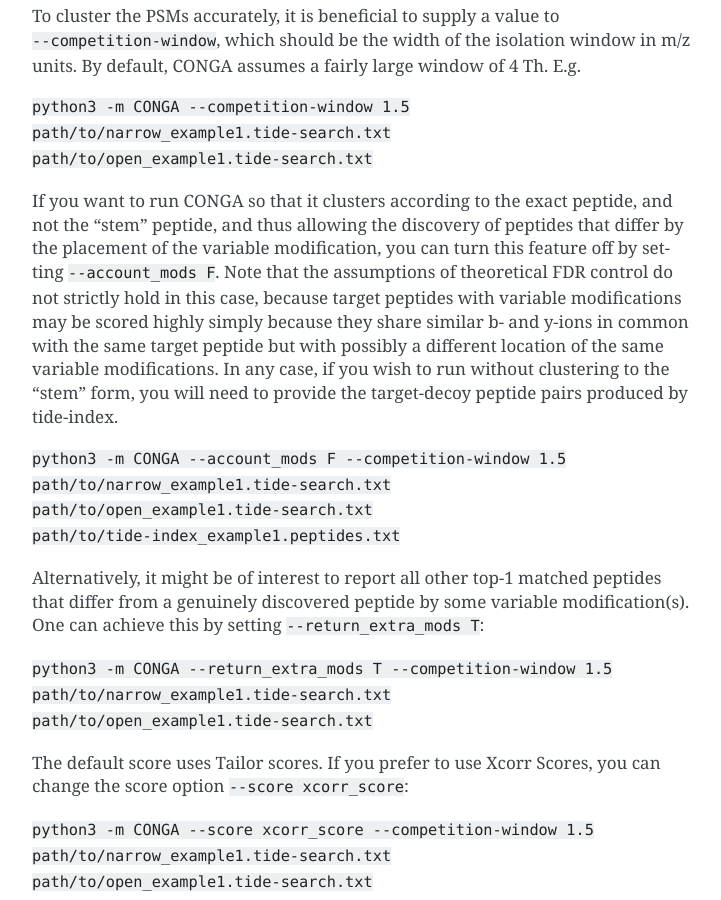
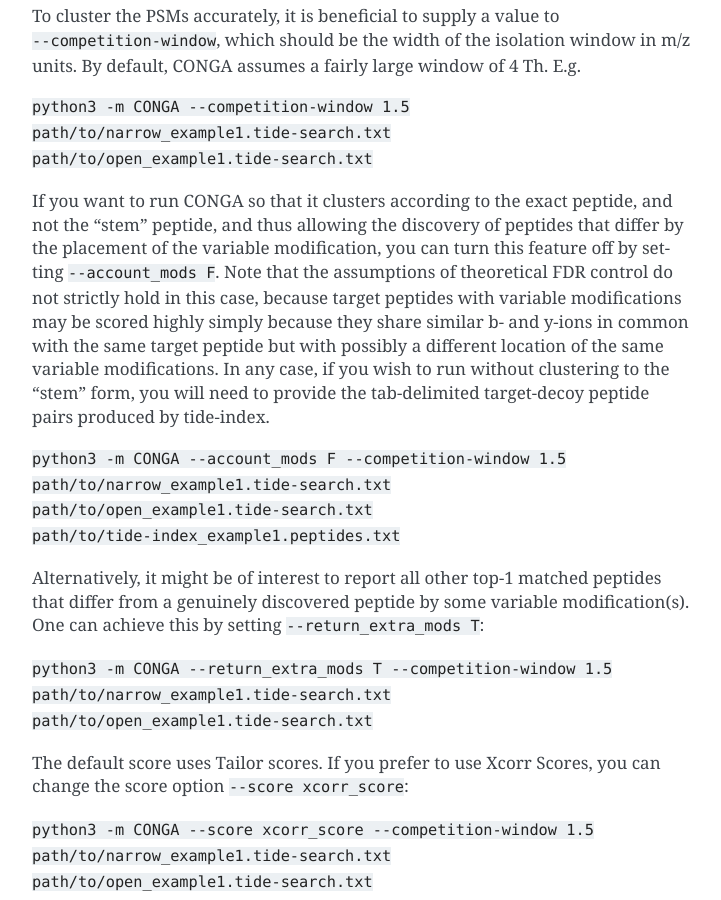
Before and after one commit to freejstone/CONGA, a Sphinx documentation site: the page built from docs/pages/tutorial_example.rst, in a window 1280 px wide and 900 px high, scrolled down 619 px. Shown: the whole window, without its empty margins (388-1109 px from the left). Built offline with Sphinx 7.4.7, drawn with Linux system fonts in a browser that asks for light colours; some of the changed text lies outside the part shown.

```diff
--- a/docs/pages/tutorial_example.rst
+++ b/docs/pages/tutorial_example.rst
@@ -26,7 +26,7 @@
 
 ``python3 -m CONGA --competition-window 1.5 path/to/narrow_example1.tide-search.txt path/to/open_example1.tide-search.txt``
 
-If you want to run CONGA so that it clusters according to the exact peptide, and not the "stem" peptide, and thus allowing the discovery of peptides that differ by the placement of the variable modification, you can turn this feature off by setting ``--account_mods F``. Note that the assumptions of theoretical FDR control do not strictly hold in this case, because target peptides with variable modifications may be scored highly simply because they share similar b- and y-ions in common with the same target peptide but with possibly a different location of the same variable modifications. In any case, if you wish to run without clustering to the "stem" form, you will need to provide the target-decoy peptide pairs produced by tide-index.
+If you want to run CONGA so that it clusters according to the exact peptide, and not the "stem" peptide, and thus allowing the discovery of peptides that differ by the placement of the variable modification, you can turn this feature off by setting ``--account_mods F``. Note that the assumptions of theoretical FDR control do not strictly hold in this case, because target peptides with variable modifications may be scored highly simply because they share similar b- and y-ions in common with the same target peptide but with possibly a different location of the same variable modifications. In any case, if you wish to run without clustering to the "stem" form, you will need to provide the tab-delimited target-decoy peptide pairs produced by tide-index.
 
 ``python3 -m CONGA --account_mods F --competition-window 1.5 path/to/narrow_example1.tide-search.txt path/to/open_example1.tide-search.txt path/to/tide-index_example1.peptides.txt``
 
@@ -62,7 +62,7 @@
 
 You can download the search files to test the commands below: `MSFragger-search files <https://github.com/freejstone/open_groupwalk/tree/main/data/MS>`_.
 
-Using MSFragger search files is more challenging. MSFragger nor any of the related softwares in Fragpipe produce decoy peptides that *pair* with the target peptides, which is essential for CONGA. Unfortunately not even reversing the entire protein sequence and digesting the protein to produce decoy peptides yields the same result as reversing the target peptides. Instead the user must always provide a target-decoy pairing in the same format as what Tide-index produces. You can do this by creating your own script, with two columns one labelled *target* and the other *decoy*, or more simply by implementing Tide-index. The latter is reasonably achievable by matching the parameters in Tide-index with MSFragger. More specifically we have the following equivalencies between the two softwares.
+Using MSFragger search files is more challenging. MSFragger nor any of the related softwares in Fragpipe produce decoy peptides that *pair* with the target peptides, which is essential for CONGA. Unfortunately not even reversing the entire protein sequence and digesting the protein to produce decoy peptides yields the same result as reversing the target peptides. Instead the user must always provide a tab-delimited target-decoy pairing in the same format as what Tide-index produces. You can do this by creating your own script, with two columns one labelled *target* and the other *decoy*, or more simply by implementing Tide-index. The latter is reasonably achievable by matching the parameters in Tide-index with MSFragger. More specifically we have the following equivalencies between the two softwares.
 
 .. list-table:: Parameters
    :align: center
```
Also changed, not shown: 1 other file.
